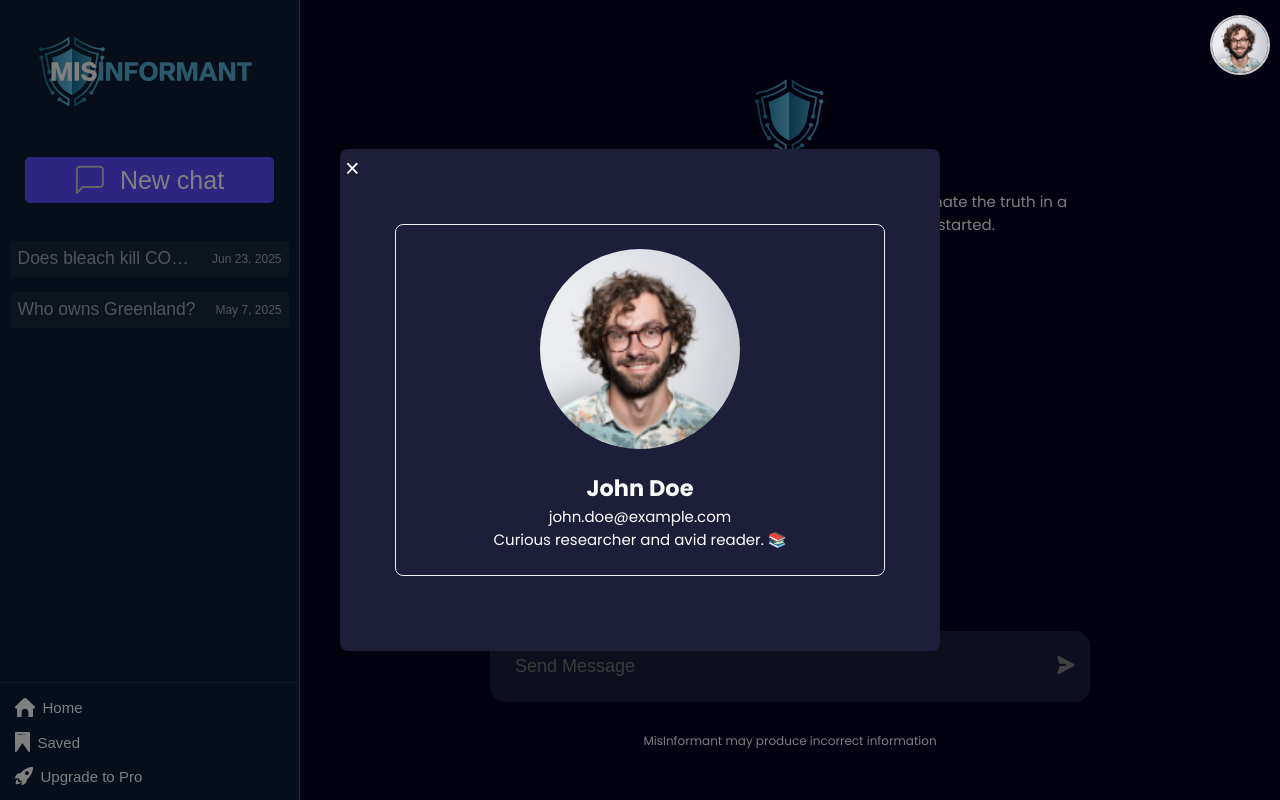
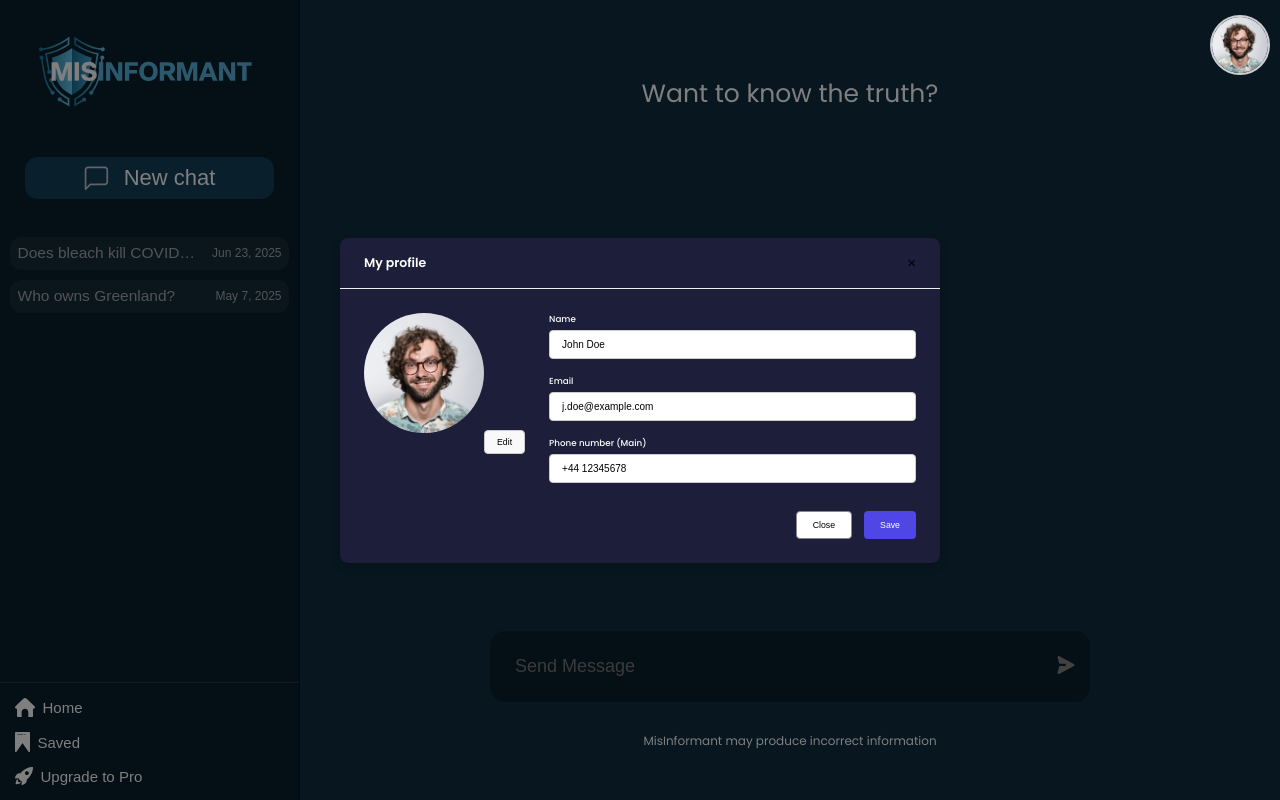
Before and after one commit to Layahblue2023/misinformant-search, a React (Create React App) app: page / in a window 1280 px wide. Both pictures are taken after a click on the button 1240 px from the left and 46 px from the top of the page. Built offline with nearby package versions, Linux system fonts and the light colour scheme.

Commit message:
color changes and removed logo

```diff
--- a/src/App.css
+++ b/src/App.css
@@ -12,7 +12,7 @@ html {
 }
 
 body {
-  background: rgb(3, 0, 31);
+  background: #0f2c3e;
   color: white;
   font-family: "Poppins", "sans-serif";
   overflow-x: hidden;
@@ -76,9 +76,9 @@ body {
   bottom: 0;
   left: 0;
   width: 300px;
-  background: #0d1d33;
+  background: #0b202d;
   color: var(--sidebar-text);
-  border-right: 1px solid #646464;
+  border-right: 1px solid #08121f;
   display: flex;
   flex-direction: column;
   transform: translateX(-100%);
@@ -125,9 +125,9 @@ body {
   justify-content: space-between;
   background: var(--query-bg);
   border: none;
-  border-radius: 4px;
+  border-radius: 1.2rem;
   padding: 0.75rem;
-  margin-bottom: 1.5rem;
+  margin-bottom: 1rem;
   width: 100%;
   text-align: left;
   cursor: pointer;
@@ -142,7 +142,7 @@ body {
   align-items: center;
   gap: 1.5rem;
   min-width: 0;
-  font-size: 1.75rem;
+  font-size: 1.55rem;
   color: rgba(255, 255, 255, 0.6);
 }
 .sidebar__query-content span {
@@ -204,24 +204,24 @@ body {
 /******************************************************************************/
 
 .midBtn {
-  background: #5a4bff;
+  background: #153f59;
   border: none;
   color: white;
   padding: 0.8rem;
-  font-size: 2.5rem;
+  font-size: 2.2rem;
   width: 100%;
   max-width: 35rem;
   display: flex;
   align-items: center;
   justify-content: center;
   margin: 0 auto 2rem auto;
-  border-radius: 0.5rem;
+  border-radius: 1.3rem;
   gap: 1.5rem;
 }
 .midBtn img {
   display: block;
-  width: 3rem;
-  height: 3rem;
+  width: 2.5rem;
+  height: 2.5rem;
 }
 
 /******************************************************************************/
@@ -373,6 +373,7 @@ body {
   flex-direction: column;
   align-items: center;
   text-align: center;
+  font-size: 2.5rem;
 }
 .chats .chat.bot:first-child .chatImg {
   width: 8rem;
@@ -404,6 +405,7 @@ body {
 .chats .chat.user.txt {
   text-align: left;
   flex: 1;
+  margin: 2.5rem 0;
 }
 .chats .chat.user .chatImg {
   margin: 0 2.5rem 0 0;
@@ -428,7 +430,7 @@ body {
   align-items: center;
   width: 100%;
   max-width: 600px;
-  background: rgba(28, 30, 58, 1);
+  background: #0b202d;
   border-radius: 1.5rem;
   padding: 1.5rem;
 }
--- a/src/App.js
+++ b/src/App.js
@@ -23,7 +23,7 @@ function AppContent() {
     id: Date.now(),
     speaker: "bot",
     title: "Welcome to MisInformant!",
-    text: "We’re on a mission to combat misinformation and illuminate the truth in a world of noise. Please upload your claim to get started.",
+    text: "Want to know the truth?",
   };
 
   // State
@@ -160,15 +160,7 @@ function AppContent() {
         <div className="chats">
           {chatHistory.map((msg) => (
             <div key={msg.id} className={`chat ${msg.speaker}`}>
-              <img
-                className="chatImg"
-                src={msg.speaker === "bot" ? shield : userIcon}
-                alt={msg.speaker}
-              />
               <div className="message-content">
-                {msg.speaker === "bot" && msg.title && (
-                  <h3 className="txt">{msg.title}</h3>
-                )}
                 <p className="txt">{msg.text}</p>
               </div>
             </div>
--- a/src/components/ProfileModal.jsx
+++ b/src/components/ProfileModal.jsx
@@ -6,47 +6,177 @@ export default function ProfileModal({ onClose }) {
   // Placeholder user data
   const user = {
     name: "John Doe",
-    email: "john.doe@example.com",
-    bio: "Curious researcher and avid reader. 📚",
+    email: "j.doe@example.com",
+    phone: "+44 12345678",
+    bio: "Curious researcher and avid reader.📚",
+  };
+
+  // Inline styles
+  const backdropStyle = {
+    position: "fixed",
+    top: 0,
+    left: 0,
+    right: 0,
+    bottom: 0,
+    backgroundColor: "rgba(0, 0, 0, 0.5)",
+    display: "flex",
+    alignItems: "center",
+    justifyContent: "center",
+    zIndex: 2000,
+  };
+
+  const modalStyle = {
+    backgroundColor: "rgba(28, 30, 58, 1)",
+    borderRadius: 8,
+    width: "600px",
+    maxWidth: "95%",
+    boxShadow: "0 4px 12px rgba(0,0,0,0.15)",
+    overflow: "hidden",
+  };
+
+  const headerStyle = {
+    display: "flex",
+    justifyContent: "space-between",
+    alignItems: "center",
+    padding: "16px 24px",
+    borderBottom: "1px solid #eee",
+  };
+
+  const titleStyle = {
+    margin: 0,
+    fontSize: "1.25rem",
+    fontWeight: 600,
+  };
+
+  const closeBtnStyle = {
+    background: "transparent",
+    border: "none",
+    fontSize: "1.5rem",
+    cursor: "pointer",
+    lineHeight: 1,
+  };
+
+  const bodyStyle = {
+    display: "flex",
+    padding: "24px",
+    gap: "24px",
+  };
+
+  const avatarContainerStyle = {
+    textAlign: "center",
+    flexShrink: 0,
+  };
+
+  const avatarStyle = {
+    width: 120,
+    height: 120,
+    borderRadius: "50%",
+    objectFit: "cover",
+    marginBottom: 12,
+  };
+
+  const editBtnStyle = {
+    padding: "6px 12px",
+    fontSize: "0.875rem",
+    borderRadius: 4,
+    border: "1px solid #ccc",
+    backgroundColor: "#f9f9f9",
+    cursor: "pointer",
+  };
+
+  const formStyle = {
+    flex: 1,
+    display: "flex",
+    flexDirection: "column",
+    gap: "16px",
+  };
+
+  const fieldStyle = {
+    display: "flex",
+    flexDirection: "column",
+    gap: "4px",
+  };
+
+  const labelStyle = {
+    fontSize: "0.875rem",
+    fontWeight: 500,
+    color: "#fff",
+  };
+
+  const inputStyle = {
+    padding: "8px 12px",
+    fontSize: "1rem",
+    borderRadius: 4,
+    border: "1px solid #ccc",
+    outline: "none",
+  };
+
+  const actionsStyle = {
+    display: "flex",
+    justifyContent: "flex-end",
+    gap: "12px",
+    marginTop: "12px",
+  };
+
+  const closeStyle = {
+    padding: "8px 16px",
+    fontSize: "0.875rem",
+    borderRadius: 4,
+    border: "1px solid #888",
+    backgroundColor: "#fff",
+    cursor: "pointer",
+  };
+
+  const saveStyle = {
+    padding: "8px 16px",
+    fontSize: "0.875rem",
+    borderRadius: 4,
+    border: "none",
+    backgroundColor: "#4f46e5",
+    color: "#fff",
+    cursor: "pointer",
   };
 
   return ReactDOM.createPortal(
-    <div className="modal-backdrop" onClick={onClose}>
-      <div
-        className="modal-content"
-        style={{
-          maxWidth: "600px",
-          width: "95%",
-        }}
-        onClick={(e) => e.stopPropagation()}
-      >
-        <button className="modal-close" onClick={onClose} aria-label="Close">
-          ×
-        </button>
-        <div
-          style={{
-            maxWidth: 800,
-            width: "100%",
-            margin: "2rem auto",
-            padding: 24,
-            border: "1px solid #eee",
-            borderRadius: 8,
-            textAlign: "center",
-          }}
-        >
-          <img
-            src={userIcon}
-            alt="User Avatar"
-            style={{
-              width: 200,
-              height: 200,
-              borderRadius: "50%",
-              marginBottom: 16,
-            }}
-          />
-          <h2>{user.name}</h2>
-          <p style={{ color: "#fff" }}>{user.email}</p>
-          <p>{user.bio}</p>
+    <div style={backdropStyle} onClick={onClose}>
+      <div style={modalStyle} onClick={(e) => e.stopPropagation()}>
+        <div style={headerStyle}>
+          <h2 style={titleStyle}>My profile</h2>
+          <button style={closeBtnStyle} onClick={onClose} aria-label="Close">
+            ×
+          </button>
+        </div>
+        <div style={bodyStyle}>
+          <div style={avatarContainerStyle}>
+            <img src={userIcon} alt="User Avatar" style={avatarStyle} />
+            <button style={editBtnStyle}>Edit</button>
+          </div>
+          <form style={formStyle} onSubmit={(e) => e.preventDefault()}>
+            <div style={fieldStyle}>
+              <label style={labelStyle}>Name</label>
+              <input type="text" defaultValue={user.name} style={inputStyle} />
+            </div>
+            <div style={fieldStyle}>
+              <label style={labelStyle}>Email</label>
+              <input
+                type="email"
+                defaultValue={user.email}
+                style={inputStyle}
+              />
+            </div>
+            <div style={fieldStyle}>
+              <label style={labelStyle}>Phone number (Main)</label>
+              <input type="tel" defaultValue={user.phone} style={inputStyle} />
+            </div>
+            <div style={actionsStyle}>
+              <button type="button" style={closeStyle} onClick={onClose}>
+                Close
+              </button>
+              <button type="submit" style={saveStyle}>
+                Save
+              </button>
+            </div>
+          </form>
         </div>
       </div>
     </div>,
```
